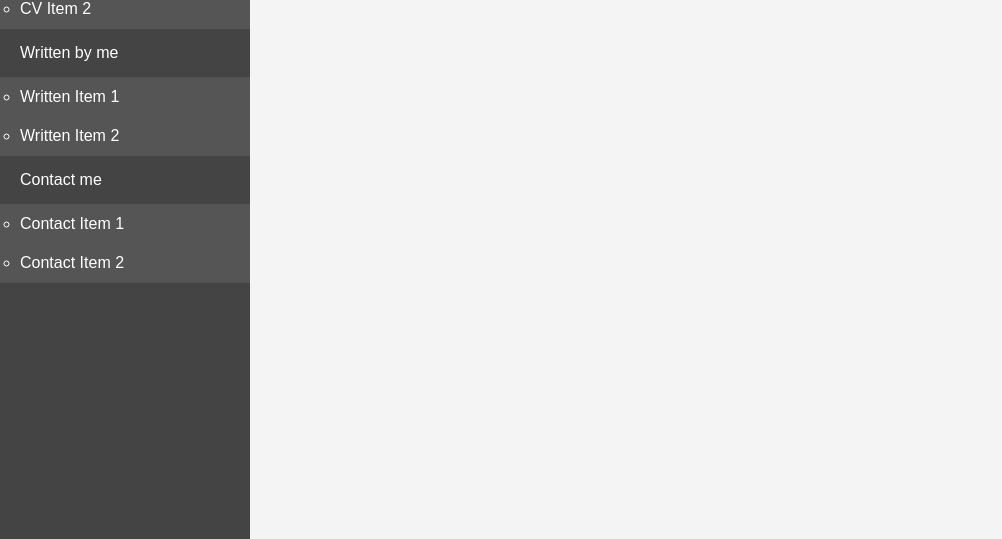
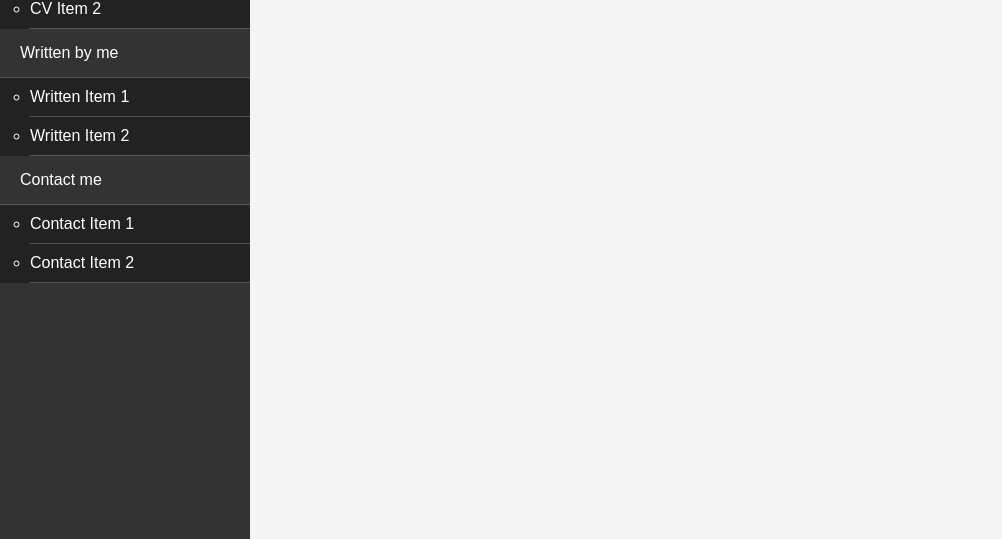
Before and after one commit to ShahabNaz/ShahabNaz.github.io, a plain HTML site: page index.html in a window 1280 px wide. Shown: the part 261-800 px from the top of the page, without its empty margins (0-1002 px from the left). Drawn offline with Linux system fonts and the light colour scheme.

Commit message:
Only HTML

```diff
--- a/style.css
+++ b/style.css
@@ -6,22 +6,28 @@ body {
     background-color: #f4f4f4;
 }
 
-header {
+.sidebar {
     width: 250px;
-    background-color: #333;
+    background-color: #333; /* Combined background for header and sidebar */
     color: white;
-    padding: 20px;
+    padding-top: 20px;
+    position: fixed;
+    height: 100%;
+    left: 0;
+    top: 0;
     box-sizing: border-box;
+    z-index: 1000;
     display: flex;
     flex-direction: column;
-    align-items: center;
-    position: fixed;
-    height: 100%;
+    align-items: center; /* Center profile info and menu */
 }
 
 .profile-info {
     text-align: center;
     margin-bottom: 30px;
+    padding: 20px;
+    width: 100%;
+    box-sizing: border-box;
 }
 
 .profile-photo {
@@ -32,29 +38,19 @@ header {
     margin-top: 10px;
 }
 
-.sidebar {
-    width: 250px;
-    background-color: #444;
-    color: white;
-    padding-top: 20px;
-    position: fixed;
-    height: 100%;
-    left: 0;
-    top: 0;
-    box-sizing: border-box;
-    z-index: 1000;
-}
-
-.sidebar.active {
-}
-
+/* Remove .sidebar.active and .menu-toggle as they are no longer needed for static menu */
 .menu-toggle {
-    display: none; /* Hide the menu toggle button */
+    display: none;
 }
 
 .main-menu {
     list-style: none;
     padding: 0;
+    width: 100%; /* Make menu take full width of sidebar */
+}
+
+.main-menu li {
+    width: 100%;
 }
 
 .main-menu li a {
@@ -66,13 +62,13 @@ header {
 }
 
 .main-menu li a:hover {
-    background-color: #666;
+    background-color: #444;
 }
 
 .submenu {
     display: block; /* Always visible */
-    background-color: #555;
-    padding-left: 20px;
+    background-color: #222; /* Slightly darker for submenu */
+    padding-left: 30px; /* Indent submenus */
 }
 
 .submenu ul {
@@ -88,11 +84,11 @@ header {
 }
 
 .submenu li a:hover {
-    background-color: #666;
+    background-color: #333;
 }
 
 .content {
-    margin-left: 250px; /* Adjust for sidebar width when open */
+    margin-left: 250px; /* Content starts after the fixed sidebar */
     padding: 20px;
     flex-grow: 1;
 }
```
